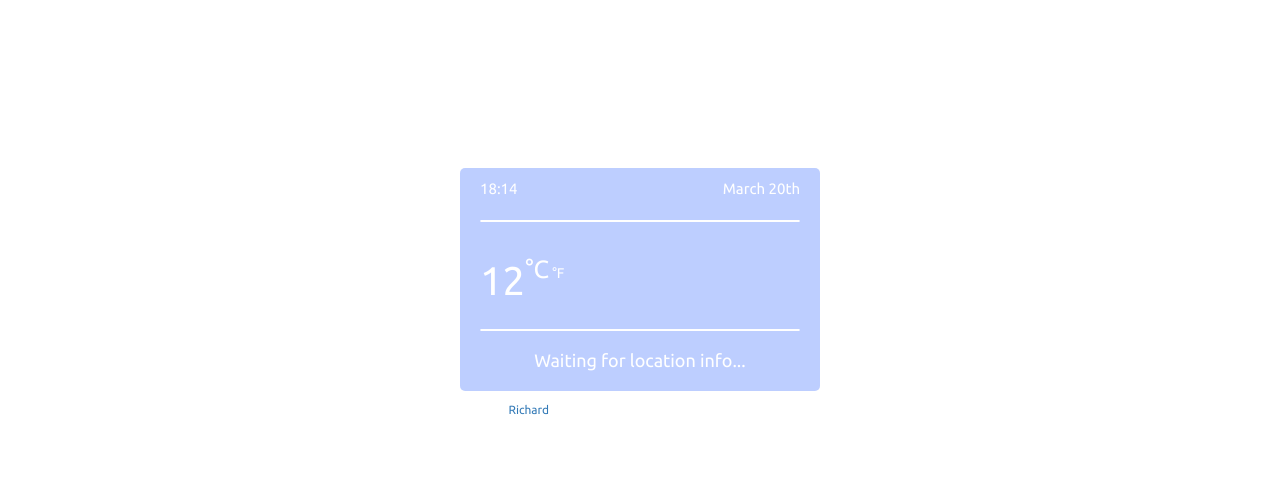
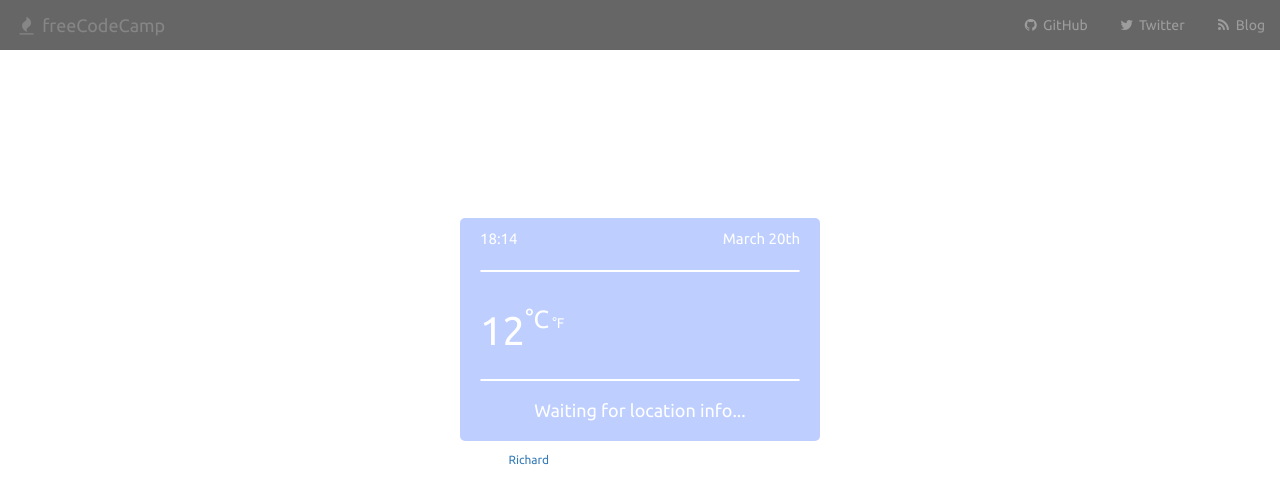
Before and after one commit to stormgrass/The-Local-Weather, a plain HTML site: page index.html in a window 1280 px wide. Drawn offline with nearby package versions, Linux system fonts and the light colour scheme; no server answers; some icons are missing.

Commit message:
edited CSS and functionality

```diff
--- a/css/style.css
+++ b/css/style.css
@@ -6,6 +6,7 @@ body {
   font-family: Ubuntu;
 
   color: #404040;
+  margin-top: 50px;
 
 }
 
@@ -22,6 +23,26 @@ h1 {
 
 
 }
+
+.navbar-brand {
+	text-decoration: none;
+}
+
+.navbar-brand a  {
+	text-decoration: none;
+	color: #868686;
+}
+
+.navbar-brand a:hover {
+
+	color: #efefef;
+}
+
+.navbar {
+  background-color: rgba(64, 64, 64, .8);
+  border-bottom: none;
+}
+
 
 .header {
   margin: auto;
--- a/index.html
+++ b/index.html
@@ -8,6 +8,7 @@
 
     <link rel='stylesheet prefetch' href='https://maxcdn.bootstrapcdn.com/bootstrap/3.3.5/css/bootstrap.min.css'>
 <link rel='stylesheet prefetch' href='https://cdnjs.cloudflare.com/ajax/libs/weather-icons/2.0.9/css/weather-icons.css'>
+<link rel="stylesheet" type="text/css" href="https://cdnjs.cloudflare.com/ajax/libs/font-awesome/4.5.0/css/font-awesome.min.css">
 
         <link rel="stylesheet" href="css/style.css">
 
@@ -21,6 +22,27 @@
     <head>
   <meta name="viewport" content="width=device-width, initial-scale=1">
 </head>
+<nav class="navbar navbar-inverse navbar-fixed-top">
+    <div class="container-fluid">
+      <div class="navbar-header">
+        <button type="button" data-toggle="collapse" data-target="#NavBar" class="navbar-toggle">
+          <span class="icon-bar"></span>
+          <span class="icon-bar"></span>
+          <span class="icon-bar"></span>
+        </button>
+        <div class="navbar-brand"><a href="http://freecodecamp.com/stormgrass"><i class="fa fa-fire fa-fw"></i>
+          <span>freeCodeCamp</span></a>
+        </div>
+      </div>
+      <div id="NavBar" class="collapse navbar-collapse">
+        <ul class="nav navbar-nav navbar-right">
+          <li><a target="_blank" href="https://github.com/stormgrass"><i class="fa fa-github fa-fw"></i><span> GitHub</span></a></li>
+          <li><a target="_blank" href="http://twitter.com/stormgrass"><i class="fa fa-twitter fa-fw"></i><span> Twitter</span></a></li>
+          <li><a target="_blank" href="http://stormgrass.com"><i class="fa fa-rss fa-fw"></i><span> Blog</span></a></li>
+        </ul>
+      </div>
+    </div>
+  </nav>
 <div class="container">
   <div class="header">
     <h1>Weather</h1>
@@ -82,6 +104,7 @@
 </div>
 </div>
     <script src='https://cdnjs.cloudflare.com/ajax/libs/jquery/2.1.3/jquery.min.js'></script>
+    <script src='https://maxcdn.bootstrapcdn.com/bootstrap/3.3.6/js/bootstrap.min.js'></script>
 
         <script src="js/index.js"></script>
 
```
Also changed, not shown: js/index.js (+5 -5 lines).
